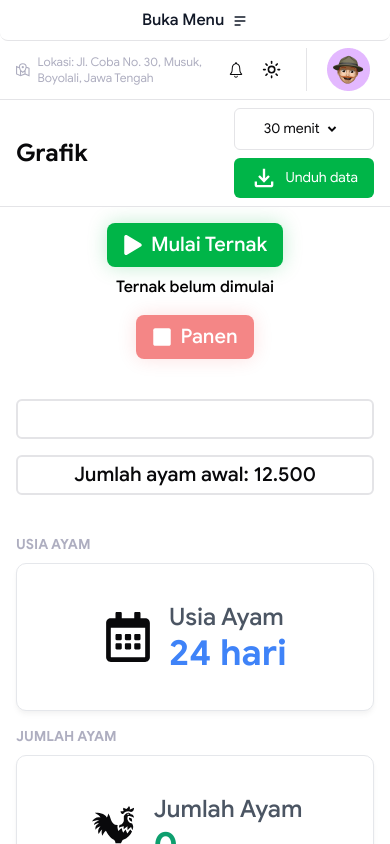
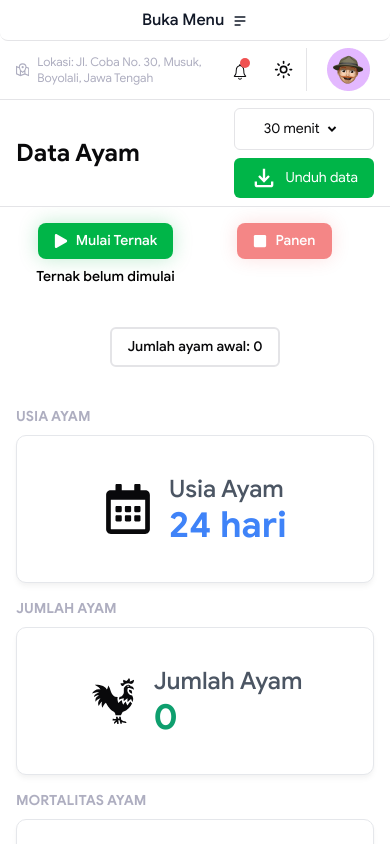
Before and after one commit to hanifnrh/sigma, a Next.js app: page /data-ayam in a window 390 px wide. Shown: the top 844 px of the page. Built offline with nearby package versions, Linux system fonts and the light colour scheme.

Commit message:
Data ayam final feature, no db

```diff
--- a/src/app/data-ayam/page.tsx
+++ b/src/app/data-ayam/page.tsx
@@ -1,4 +1,3 @@
-// page.tsx
 
 "use client";
 import AyamCounter from '@/components/ui/AyamCounter';
@@ -16,13 +15,15 @@ import {
     DropdownMenu,
     DropdownMenuContent,
     DropdownMenuItem,
+    DropdownMenuLabel,
     DropdownMenuSeparator,
-    DropdownMenuTrigger
+    DropdownMenuTrigger,
 } from "@/components/ui/dropdown-menu";
 import GrafikMortalitas from '@/components/ui/GrafikMortalitas';
 import { Input } from "@/components/ui/input";
 import { ModeToggle } from '@/components/ui/mode-toggle';
 import MortalitasAyam from '@/components/ui/MortalitasAyam';
+import StatsWidget from '@/components/ui/stats';
 import UsiaAyam from '@/components/ui/UsiaAyam';
 import dynamic from 'next/dynamic';
 import { useState } from "react";
@@ -35,15 +36,42 @@ import { RiArrowDropDownLine } from "react-icons/ri";
 import Navbar from "../navbar";
 
 const AreaChart = dynamic(() => import('@/components/ui/AreaChart'), { ssr: false });
+type Notification = {
+    parameter: string;
+    status: string;
+    timestamp: Date;
+    message: string;
+    icon: React.ReactNode;
+    color: string;
+};
 
 export default function DataAyam() {
     const [date, setDate] = useState<Date | null>(null);
     const [jumlahAyam, setJumlahAyam] = useState<number>(0);
+    const [jumlahAyamInput, setJumlahAyamInput] = useState<number>(0);
     const [targetTanggal, setTargetTanggal] = useState<Date | null>(null);
     const [countdown, setCountdown] = useState<string>('');
     const [harvested, setHarvested] = useState(false);
     const [showConfirmHarvestDialog, setShowConfirmHarvestDialog] = useState(false);
     const [farmingStarted, setFarmingStarted] = useState(false);
+
+    const [notifications, setNotifications] = useState<Notification[]>([]);
+    const [statsData, setStatsData] = useState<Array<{ Parameter: string; Value: string; Status: string; Timestamp: Date }>>([]);
+    const [dialogOpen, setDialogOpen] = useState(false);
+    const [harvestDialogOpen, setHarvestDialogOpen] = useState(false);
+
+    const handleNewNotification = (notif: Notification) => {
+        const exists = notifications.some(
+            (n) => n.parameter === notif.parameter && n.status === notif.status
+        );
+        if (!exists) {
+            setNotifications((prev) => [...prev, notif]); // Just add the notification as is
+        }
+    };
+
+    const handleDataUpdate = (data: Array<{ Parameter: string; Value: string; Status: string; Timestamp: Date }>) => {
+        setStatsData(data);
+    };
 
     function handleStartFarming(initialCount: number, targetDate: Date | null) {
         if (!targetDate) {
@@ -64,7 +92,8 @@ export default function DataAyam() {
         setJumlahAyam(initialCount);
         setTargetTanggal(target);
         setCountdown(`Tersisa ${timeDiff} hari untuk panen`);
-        setFarmingStarted(true); // Set farming as started
+        setFarmingStarted(true);
+        setDialogOpen(false);
 
         // Set up a countdown timer
         let countdownInterval = setInterval(() => {
@@ -100,6 +129,7 @@ export default function DataAyam() {
         setHarvested(true);
         setShowConfirmHarvestDialog(false); // Close dialog after confirming
         setFarmingStarted(false); // Reset farming state after harvest
+        setHarvestDialogOpen(false);
     };
 
     // Fungsi untuk mengupdate jumlah ayam (dikirim ke AyamCounter sebagai prop)
@@ -119,18 +149,45 @@ export default function DataAyam() {
                                 Lokasi: Jl. Coba No. 30, Musuk, Boyolali, Jawa Tengah
                             </span>
                         </div>
-                        <div className="flex justify-center items-center text-4xl">
-                            <div className='flex justify-center items-center pr-3'>
-                                <IoIosNotificationsOutline className="dark:text-white mr-4 cursor-pointer text-xl sm:text-2xl" />
-                                <ModeToggle />
+                        <div className="flex justify-center items-center text-4xl relative">
+                            <div className="relative mr-4">
+                                <DropdownMenu>
+                                    <DropdownMenuTrigger className='p-2 inline-flex items-center justify-center whitespace-nowrap rounded-md text-sm font-medium ring-offset-background transition-colors focus-visible:outline-none focus-visible:ring-2 focus-visible:ring-ring focus-visible:ring-offset-2 disabled:pointer-events-none disabled:opacity-50'>
+                                        <IoIosNotificationsOutline className="dark:text-white cursor-pointer text-xl sm:text-2xl" onClick={() => alert(notifications.map(notif => `${notif.parameter}: ${notif.status} - ${notif.timestamp.toLocaleTimeString()}`).join("\n"))} />
+                                        {/* Notification Badge */}
+                                        {notifications.length > 0 && (
+                                            <span className="absolute top-2 right-2 h-2.5 w-2.5 rounded-full bg-red-500"></span>
+                                        )}
+                                    </DropdownMenuTrigger>
+                                    <DropdownMenuContent className='body-light w-72'>
+                                        <DropdownMenuLabel>Notifikasi</DropdownMenuLabel>
+                                        <DropdownMenuSeparator />
+                                        {notifications.map((notif, index) => (
+                                            <DropdownMenuItem key={index} className='flex justify-center items-center border-b'>
+                                                <div className='mx-2'>
+                                                    {notif.icon}
+                                                </div>
+                                                <div className='flex flex-col items-start w-full'>
+                                                    <div>
+                                                        {notif.parameter}: <span className={`${notif.color} body-bold`}>{notif.status}</span> - {notif.timestamp.toLocaleTimeString()}
+                                                    </div>
+                                                    <div>
+                                                        {notif.message}
+                                                    </div>
+                                                </div>
+                                            </DropdownMenuItem>
+                                        ))}
+                                    </DropdownMenuContent>
+                                </DropdownMenu>
                             </div>
+                            <ModeToggle />
                             <img src="/profile.png" alt="Profile Picture" className='border-l ml-3 pl-5' />
                             <RiArrowDropDownLine className="dark:text-white mx-1" />
                         </div>
                     </div>
                     <div className="flex header py-2 px-4 body-light justify-between items-center border-b bg-white">
                         <div className='flex body-bold text-2xl'>
-                            Grafik
+                            Data Ayam
                         </div>
                         <div className="grid grid-cols-1 sm:grid-cols-2 gap-2 text-4xl">
                             <DropdownMenu>
@@ -158,14 +215,14 @@ export default function DataAyam() {
                 </div>
                 <div className="page flex items-center justify-between p-4 w-full">
                     <div className="flex flex-col justify-between items-center w-full">
-                        <div className='grid grid-cols-1 2xl:grid-cols-2 gap-y-10 w-full'>
-                            <div className='grid grid-cols-1 sm:grid-cols-2 gap-y-4'>
-                                <div className='flex flex-col justify-center sm:justify-start sm:items-start items-center'>
+                        <div className='grid grid-cols-1 xl:grid-cols-2 gap-y-10 w-full'>
+                            <div className='grid grid-cols-2 gap-y-4 w-full xl:w-96'>
+                                <div className='flex flex-col justify-center sm:justify-start sm:items-start items-center w-full xl:w-44 h-full'>
                                     <div className='h-full flex justify-center items-center text-xl'>
-                                        <Dialog>
+                                        <Dialog open={dialogOpen} onOpenChange={setDialogOpen}>
                                             <DialogTrigger disabled={farmingStarted}>
-                                                <div className='inline-flex items-center justify-center whitespace-nowrap rounded-md text-sm font-medium ring-offset-background transition-colors focus-visible:outline-none focus-visible:ring-2 focus-visible:ring-ring focus-visible:ring-offset-2 disabled:pointer-events-none disabled:opacity-50'>
-                                                    <div className={`flex items-center justify-center text-white ${farmingStarted ? 'bg-customGreen opacity-50' : 'bg-customGreen'} mulaiTernak h-full px-4 py-2 rounded-lg text-xl`}>
+                                                <div onClick={() => setDialogOpen(true)} className='inline-flex items-center justify-center whitespace-nowrap rounded-md text-sm font-medium ring-offset-background transition-colors focus-visible:outline-none focus-visible:ring-2 focus-visible:ring-ring focus-visible:ring-offset-2 disabled:pointer-events-none disabled:opacity-50'>
+                                                    <div className={`flex items-center justify-center text-white ${farmingStarted ? 'bg-customGreen opacity-50' : 'bg-customGreen'} mulaiTernak h-full px-4 py-2 rounded-lg text-sm sm:text-xl`}>
                                                         <FaPlay className='mr-2' />
                                                         Mulai Ternak
                                                     </div>
@@ -182,8 +239,8 @@ export default function DataAyam() {
                                                         <label className="block mb-2">Jumlah Ayam Awal:</label>
                                                         <Input
                                                             type="number"
-                                                            value={jumlahAyam}
-                                                            onChange={(e) => setJumlahAyam(parseInt(e.target.value))}
+                                                            value={jumlahAyamInput}
+                                                            onChange={(e) => setJumlahAyamInput(parseInt(e.target.value))}
                                                         />
                                                     </div>
                                                     <div>
@@ -198,7 +255,8 @@ export default function DataAyam() {
                                                         <Button
                                                             onClick={() => {
                                                                 // Ensure to pass the updated targetTanggal
-                                                                handleStartFarming(jumlahAyam, targetTanggal);
+                                                                handleStartFarming(jumlahAyamInput, targetTanggal);
+                                                                setDialogOpen(false);
                                                             }}
                                                             type='submit'
                                                             disabled={!targetTanggal} // Optional: Disable if no date is selected
@@ -217,17 +275,17 @@ export default function DataAyam() {
                                         </Dialog>
                                     </div>
                                     {farmingStarted && (
-                                        <p className="text-green-500 mt-2">Ternak telah dimulai</p>
+                                        <p className="text-green-500 mt-2 text-sm sm:text-md text-center">Ternak telah dimulai</p>
                                     )}
                                     {!farmingStarted && (
-                                        <p className="text-black mt-2">Ternak belum dimulai</p>
+                                        <p className="text-black mt-2 text-sm sm:text-md text-center">Ternak belum dimulai</p>
                                     )}
                                 </div>
-                                <div className='flex flex-col justify-center sm:justify-start sm:items-end 2xl:items-start items-center'>
-                                    <Dialog>
+                                <div className='flex flex-col justify-start sm:items-end 2xl:items-start items-center w-full xl:w-44 h-full'>
+                                    <Dialog open={harvestDialogOpen} onOpenChange={setHarvestDialogOpen}>
                                         <DialogTrigger disabled={!farmingStarted} >
                                             <div className='inline-flex items-center justify-center whitespace-nowrap rounded-md text-sm font-medium ring-offset-background transition-colors focus-visible:outline-none focus-visible:ring-2 focus-visible:ring-ring focus-visible:ring-offset-2 disabled:pointer-events-none disabled:opacity-50'>
-                                                <div className={`flex items-center justify-center text-white ${farmingStarted ? 'bg-customRed' : 'bg-customRed opacity-50'} panen h-full px-4 py-2 rounded-lg text-xl`} >
+                                                <div onClick={() => setHarvestDialogOpen(true)} className={`flex items-center justify-center text-white ${farmingStarted ? 'bg-customRed' : 'bg-customRed opacity-50'} panen h-full px-4 py-2 rounded-lg text-sm sm:text-xl`} >
                                                     <FaStop className='mr-2' />
                                                     Panen
                                                 </div>
@@ -240,7 +298,10 @@ export default function DataAyam() {
                                                     Aksi tidak dapat dibatalkan jika sudah dilakukan
                                                 </DialogDescription>
                                             </DialogHeader>
-                                            <Button variant={"green"} onClick={handleHarvest} type="submit" disabled={!farmingStarted}>
+                                            <Button variant={"green"} onClick={() => {
+                                                handleHarvest();
+                                                setHarvestDialogOpen(false); // Tutup dialog
+                                            }} type="submit" disabled={!farmingStarted}>
                                                 Ya, saya yakin
                                             </Button>
                                             <DialogClose asChild>
@@ -250,7 +311,7 @@ export default function DataAyam() {
                                             </DialogClose>
                                         </DialogContent>
                                     </Dialog>
-                                    {harvested && <p className='mt-2'>Sudah panen.</p>}
+                                    {harvested && <p className='mt-2 text-sm sm:text-md text-center'>Sudah panen.</p>}
                                 </div>
 
                                 <Dialog open={showConfirmHarvestDialog} onOpenChange={setShowConfirmHarvestDialog}>
@@ -274,18 +335,17 @@ export default function DataAyam() {
                                     </DialogContent>
                                 </Dialog>
                             </div>
-                            <div className='grid grid-cols-1 lg:grid-cols-2 gap-4 w-full'>
-                                <div className='flex justify-start items-start'>
-                                    <Button variant={"jumlahAyam"} className='w-full lg:w-72'>
-                                        <div className='text-xl'>
-                                            {countdown && <p>{countdown}</p>}
-                                        </div>
-                                    </Button>
-                                </div>
+                            <div className='flex flex-col sm:flex-row justify-center xl:justify-end items-center sm:items-start w-full'>
+                                {!harvested && countdown && <div className='flex sm:justify-start justify-center items-start w-full lg:w-72 mb-2 sm:mb-0'>
+                                    <div className='text-sm sm:text-xl flex justify-center items-center text-center px-4 py-2'>
+                                        {countdown}
+                                    </div>
+                                </div>}
+
                                 <div className='flex justify-end items-start'>
                                     <Button variant={"jumlahAyam"} className='w-full lg:w-72'>
-                                        <div className='text-xl'>
-                                            Jumlah ayam awal: 12.500
+                                        <div className='text-sm sm:text-xl'>
+                                            Jumlah ayam awal: {jumlahAyam}
                                         </div>
                                     </Button>
                                 </div>
@@ -349,6 +409,9 @@ export default function DataAyam() {
                     </div>
                 </div>
             </div>
+            <div className='hidden'>
+                <StatsWidget onNewNotification={handleNewNotification} onDataUpdate={handleDataUpdate} />
+            </div>
         </main>
     );
 }
--- a/src/app/notes.tsx
+++ /dev/null
@@ -1,45 +0,0 @@
-<div className="sticky top-10 sm:top-0 z-10">
-<div className="flex header w-full py-2 px-4 body-light justify-between items-center border-b bg-white">
-    <div className='flex items-center navbar-title body-bold text-sm sm:text-xs body-light'>
-        <GrMapLocation className='text-xl' />
-        <span className='ml-2 dark:text-white text-xs sm:text-sm'>
-            Lokasi: Jl. Coba No. 30, Musuk, Boyolali, Jawa Tengah
-        </span>
-    </div>
-    <div className="flex justify-center items-center text-4xl">
-        <div className='flex justify-center items-center pr-3'>
-            <IoIosNotificationsOutline className="dark:text-white mr-4 cursor-pointer text-xl sm:text-2xl" />
-            <ModeToggle />
-        </div>
-        <img src="/profile.png" alt="Profile Picture" className='border-l ml-3 pl-5' />
-        <RiArrowDropDownLine className="dark:text-white mx-1" />
-    </div>
-</div>
-<div className="flex header py-2 px-4 body-light justify-between items-center border-b bg-white">
-    <div className='flex body-bold text-2xl'>
-        Grafik
-    </div>
-    <div className="grid grid-cols-1 sm:grid-cols-2 gap-2 text-4xl">
-        <DropdownMenu>
-            <DropdownMenuTrigger className='border p-2 inline-flex items-center justify-center whitespace-nowrap rounded-md text-sm font-medium ring-offset-background transition-colors focus-visible:outline-none focus-visible:ring-2 focus-visible:ring-ring focus-visible:ring-offset-2 disabled:pointer-events-none disabled:opacity-50'>
-                30 menit
-                <RiArrowDropDownLine className="dark:text-white text-center text-2xl" />
-            </DropdownMenuTrigger>
-            <DropdownMenuContent className='body-light'>
-                <DropdownMenuSeparator />
-                <DropdownMenuItem>30 Menit</DropdownMenuItem>
-                <DropdownMenuItem>1 Jam</DropdownMenuItem>
-                <DropdownMenuItem>1 Hari</DropdownMenuItem>
-                <DropdownMenuItem>1 Minggu</DropdownMenuItem>
-                <DropdownMenuItem>1 Bulan</DropdownMenuItem>
-                <DropdownMenuItem>1 Kelompok</DropdownMenuItem>
-            </DropdownMenuContent>
-        </DropdownMenu>
-
-        <Button variant={"green"}>
-            <MdOutlineFileDownload className='text-4xl pr-2' />
-            Unduh data
-        </Button>
-    </div>
-</div>
-</div>
```
